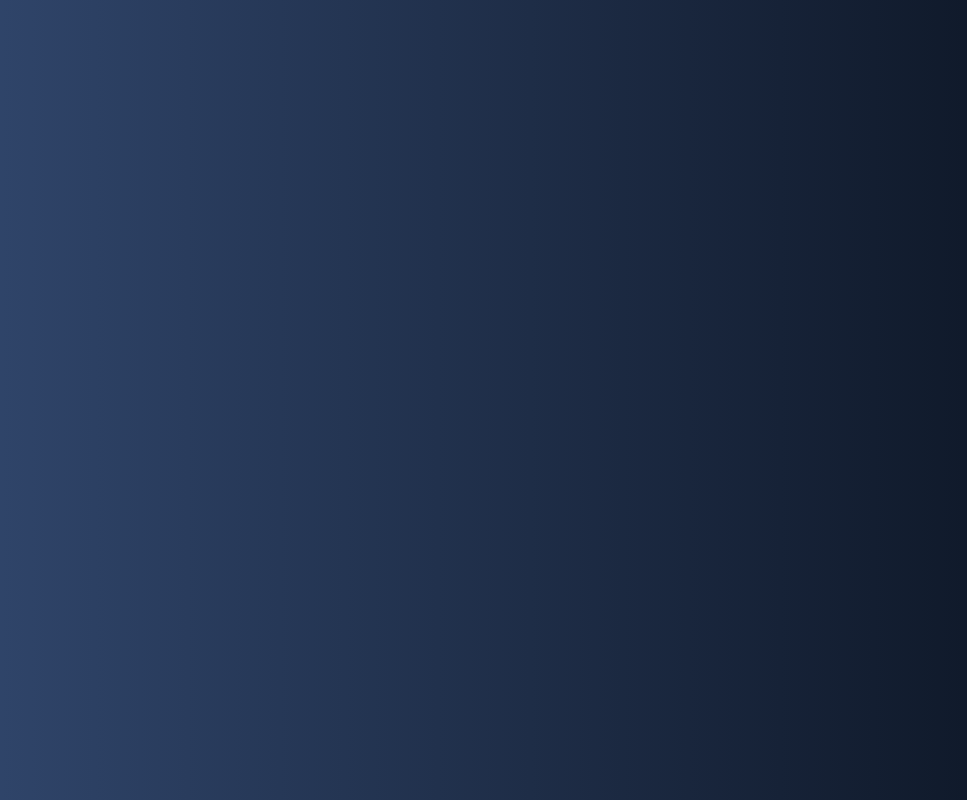
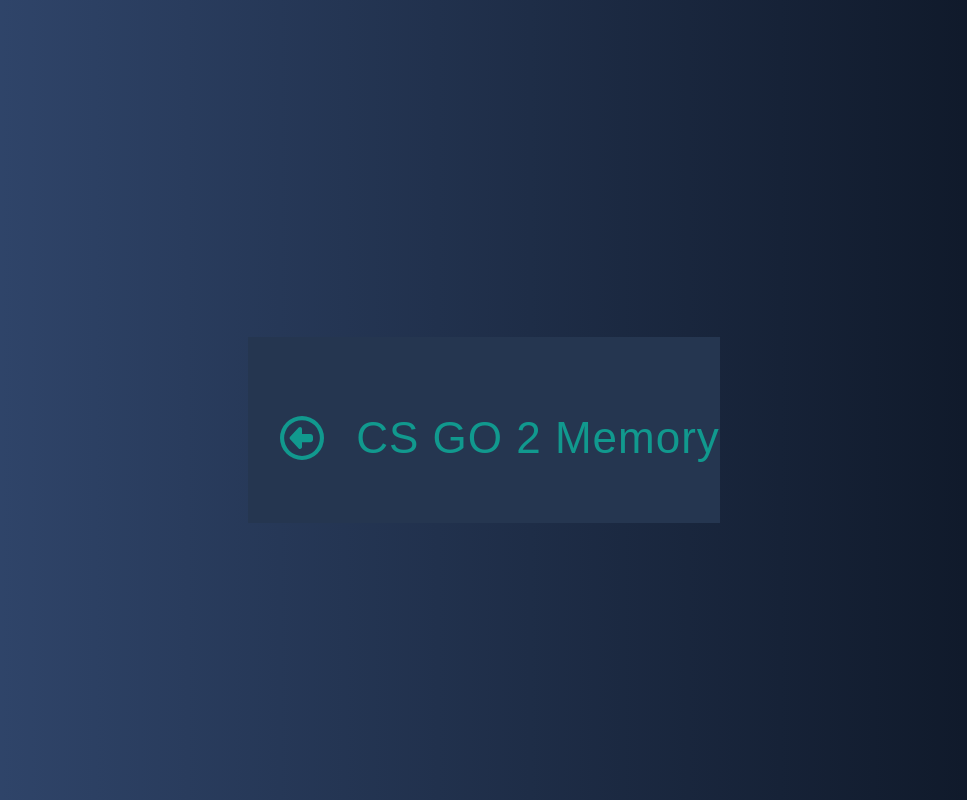
Before and after one commit to TymoteuszStr/memory-game, a Vue app in the folder memory-game/: page /game in a window 1280 px wide. Shown: the whole page, without its empty margins (156-1123 px from the left). Built offline with nearby package versions, Linux system fonts and the light colour scheme; a web font is replaced by a local one.

Commit message:
add go back functionality

```diff
--- /dev/null
+++ b/memory-game/src/components/BackIcon.vue
@@ -0,0 +1,7 @@
+<template>
+  <svg xmlns="http://www.w3.org/2000/svg" viewBox="0 0 512 512">
+    <path
+      d="M48 256a208 208 0 1 1 416 0A208 208 0 1 1 48 256zm464 0A256 256 0 1 0 0 256a256 256 0 1 0 512 0zM217.4 376.9c4.2 4.5 10.1 7.1 16.3 7.1c12.3 0 22.3-10 22.3-22.3l0-57.7 96 0c17.7 0 32-14.3 32-32l0-32c0-17.7-14.3-32-32-32l-96 0 0-57.7c0-12.3-10-22.3-22.3-22.3c-6.2 0-12.1 2.6-16.3 7.1L117.5 242.2c-3.5 3.8-5.5 8.7-5.5 13.8s2 10.1 5.5 13.8l99.9 107.1z"
+    />
+  </svg>
+</template>
--- a/memory-game/src/views/GameView.vue
+++ b/memory-game/src/views/GameView.vue
@@ -1,14 +1,16 @@
 <script setup lang="ts">
+import BackIcon from '@/components/BackIcon.vue'
 import GameCanvas from '@/components/GameCanvas.vue'
 import type { Difficulty } from '@/game/types'
 import { useGameStore } from '@/stores/gameStore'
 import { storeToRefs } from 'pinia'
 import { computed } from 'vue'
 import { onMounted } from 'vue'
-import { useRoute } from 'vue-router'
+import { useRoute, useRouter } from 'vue-router'
 
 const gameStore = useGameStore()
 const route = useRoute()
+const router = useRouter()
 const { gameActive } = storeToRefs(gameStore)
 
 function startGame() {
@@ -17,6 +19,10 @@
 const seed = computed(() => route.query.seed as string)
 const difficulty = computed(() => route.query.difficulty as Difficulty)
 
+function goBack() {
+  gameStore.resetGame()
+  router.push('/')
+}
 onMounted(() => {
   if (!gameActive.value && seed.value && difficulty.value) {
     startGame()
@@ -25,6 +31,11 @@
 </script>
 <template>
   <div class="wrapper">
+    <div class="header-wrapper">
+      <BackIcon class="backIcon" @click="goBack" />
+      <h1>CS GO 2 Memory</h1>
+    </div>
+
     <GameCanvas v-if="gameActive" :seed="seed" :difficulty="difficulty" />
   </div>
 </template>
@@ -32,12 +43,31 @@
 <style scoped lang="scss">
 .wrapper {
   display: flex;
-  flex: 1;
+  flex-direction: column;
   justify-content: center;
   align-items: center;
   width: 100%;
   height: 100%;
   overflow: hidden;
   background: #253650;
+  padding: 30px 0;
+}
+.backIcon {
+  font-size: 24px;
+  width: 44px;
+  height: auto;
+  margin-right: 32px;
+  margin-left: 32px;
+  cursor: pointer;
+}
+.header-wrapper {
+  display: flex;
+  align-items: center;
+  fill: #11998e;
+  width: 100%;
+  margin-top: 16px;
+}
+h1 {
+  margin: 0;
 }
 </style>
```
